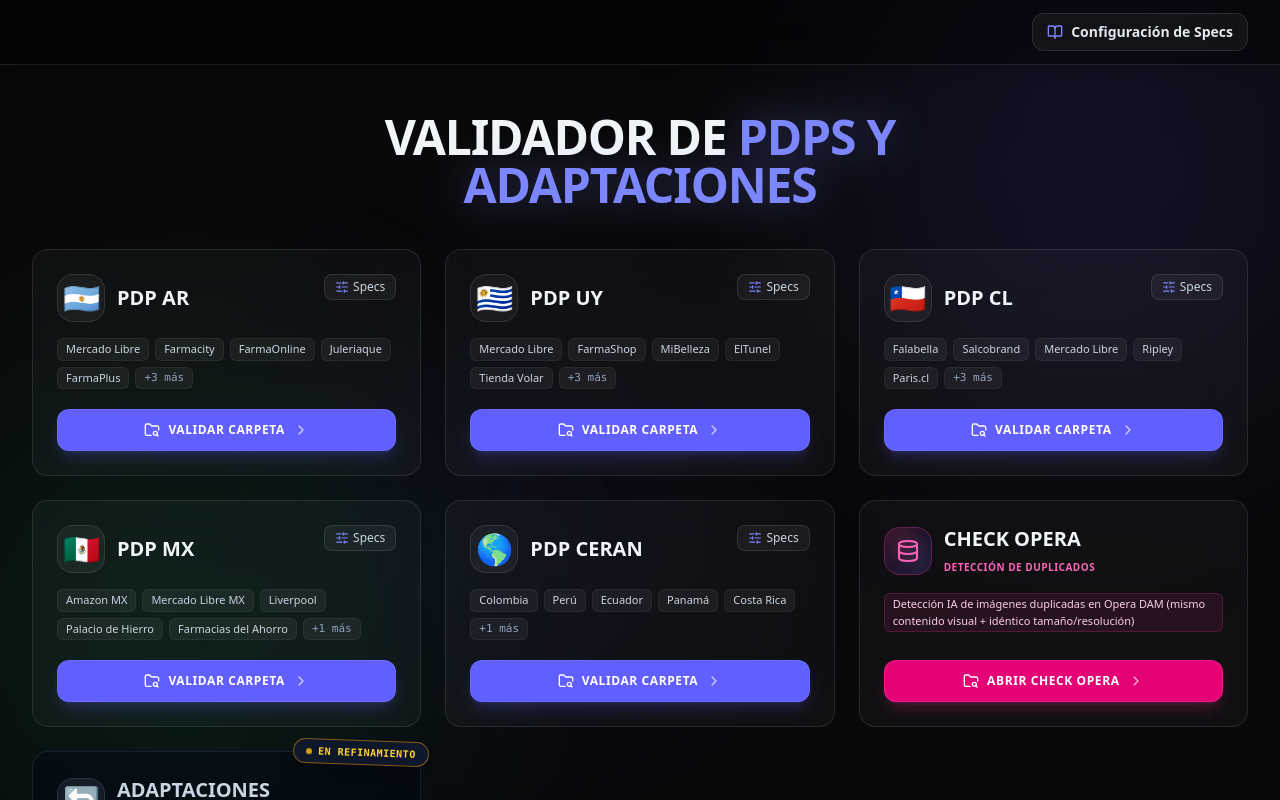
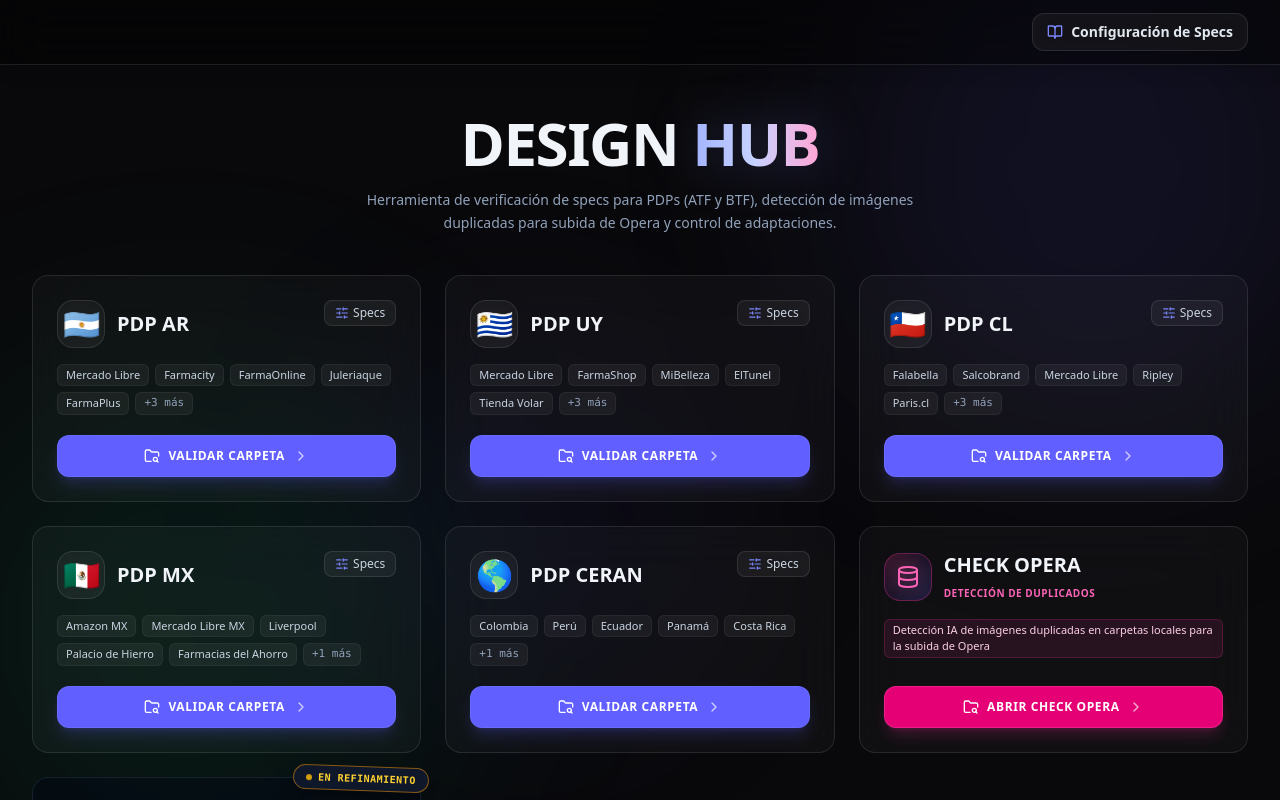
Before and after one commit to lucasdg83/Validaror-PDPs, a React (Vite) app: page / in a window 1280 px wide. Shown: the top 800 px of the page. Built offline with nearby package versions, Linux system fonts and the light colour scheme.

Commit message:
chore: rebrand application to Design Hub
Rename the tool and update branding across metadata, documentation, UI, and report exports to align with the new identity.

```diff
--- a/index.html
+++ b/index.html
@@ -3,10 +3,10 @@
   <head>
     <meta charset="UTF-8" />
     <meta name="viewport" content="width=device-width, initial-scale=1.0" />
-    <title>Validador de PDPs y Adaptaciones</title>
-    <meta name="description" content="Herramienta de auditoría y validación técnica de Product Detail Pages (PDP), módulo de Adaptaciones con lector de briefs de PM, y Check Opera para detección inteligente de imágenes duplicadas por contenido y tamaño exacto." />
-    <meta property="og:title" content="Validador de PDPs y Adaptaciones" />
-    <meta property="og:description" content="Herramienta de auditoría y validación técnica de Product Detail Pages (PDP), módulo de Adaptaciones con lector de briefs de PM, y Check Opera para detección inteligente de imágenes duplicadas por contenido y tamaño exacto." />
+    <title>Design Hub</title>
+    <meta name="description" content="Herramienta de verificación de specs para PDPs (ATF y BTF), detección de imágenes duplicadas para subida de Opera y control de adaptaciones." />
+    <meta property="og:title" content="Design Hub" />
+    <meta property="og:description" content="Herramienta de verificación de specs para PDPs (ATF y BTF), detección de imágenes duplicadas para subida de Opera y control de adaptaciones." />
     <meta property="og:type" content="website" />
     <meta name="theme-color" content="#090d16" />
   </head>
--- a/metadata.json
+++ b/metadata.json
@@ -1,6 +1,6 @@
 {
-  "name": "Validador de PDPs y Adaptaciones",
-  "description": "Herramienta de auditoría y validación técnica de Product Detail Pages (PDP), módulo de Adaptaciones con lector de briefs de PM, y Check Opera para detección inteligente de imágenes duplicadas por contenido y tamaño exacto.",
+  "name": "Design Hub",
+  "description": "Herramienta de verificación de specs para PDPs (ATF y BTF), detección de imágenes duplicadas para subida de Opera y control de adaptaciones.",
   "requestFramePermissions": [],
   "majorCapabilities": ["MAJOR_CAPABILITY_SERVER_SIDE_GEMINI_API"]
 }
--- a/src/App.tsx
+++ b/src/App.tsx
@@ -150,10 +150,16 @@
           /* Dashboard Home View */
           <div className="space-y-10">
             {/* Hero / Intro Section */}
-            <div className="text-center max-w-3xl mx-auto">
-              <h1 className="text-3xl sm:text-4xl md:text-5xl font-black tracking-tight text-slate-100 uppercase">
-                Validador de <span className="text-indigo-400 drop-shadow-[0_0_20px_rgba(129,140,248,0.35)]">PDPs y Adaptaciones</span>
+            <div className="text-center max-w-3xl mx-auto space-y-4">
+              {/* Main Typography Lockup */}
+              <h1 className="text-3xl sm:text-5xl md:text-6xl font-black tracking-tight text-slate-100 uppercase">
+                DESIGN <span className="text-transparent bg-clip-text bg-gradient-to-r from-indigo-300 via-indigo-200 to-pink-300 drop-shadow-[0_0_25px_rgba(129,140,248,0.25)]">HUB</span>
               </h1>
+
+              {/* Minimal Editorial Subtitle */}
+              <p className="text-xs sm:text-sm text-slate-400 max-w-xl mx-auto font-medium leading-relaxed">
+                Herramienta de verificación de specs para PDPs (ATF y BTF), detección de imágenes duplicadas para subida de Opera y control de adaptaciones.
+              </p>
             </div>
 
             {/* Dashboard Modules Grid (6 Modules) */}
--- a/src/components/Header.tsx
+++ b/src/components/Header.tsx
@@ -9,6 +9,7 @@
   return (
     <header className="w-full border-b border-white/10 bg-black/40 backdrop-blur-xl sticky top-0 z-30 shadow-lg">
       <div className="max-w-7xl mx-auto px-4 sm:px-6 lg:px-8 h-16 flex items-center justify-end">
+        {/* Right Actions */}
         <div className="flex items-center gap-3">
           <button
             id="btn-open-specs-guide"
--- a/src/data/retailerSpecs.ts
+++ b/src/data/retailerSpecs.ts
@@ -45,7 +45,7 @@
     code: 'CHECK_OPERA',
     name: 'Check Opera',
     flag: '🏛️',
-    description: 'Detección IA de imágenes duplicadas en Opera DAM (mismo contenido visual + idéntico tamaño/resolución)',
+    description: 'Detección IA de imágenes duplicadas en carpetas locales para la subida de Opera',
     status: 'active',
     expectedRetailersCount: 0,
     isOperaModule: true,
--- a/src/utils/operaChecker.ts
+++ b/src/utils/operaChecker.ts
@@ -744,7 +744,7 @@
     doc.setFontSize(7);
     doc.setFont('helvetica', 'normal');
     doc.setTextColor(148, 163, 184);
-    doc.text(`Validador de PDPs • Módulo Check Opera  |  Página ${i} de ${pageCount}`, 14, 288);
+    doc.text(`VML Design Hub • L'Oréal (Opera DAM)  |  Página ${i} de ${pageCount}`, 14, 288);
   }
 
   doc.save(`Check_Opera_${report.folderName.replace(/\s+/g, '_')}_Reporte.pdf`);
```
